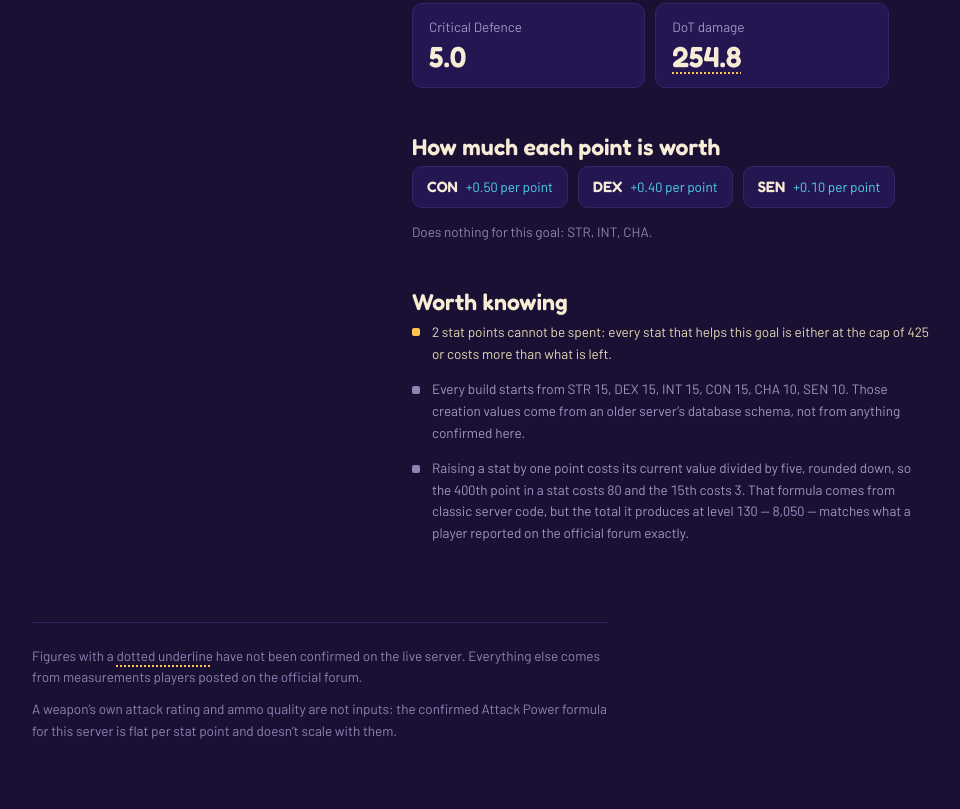
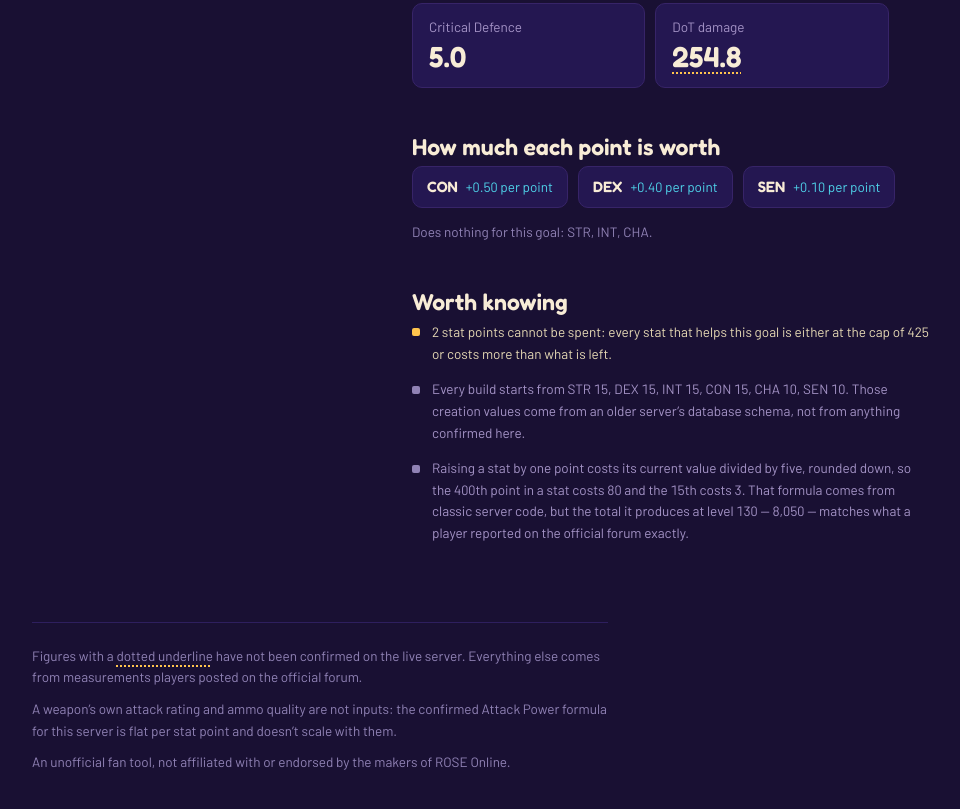
Before and after one commit to luizopiloto/rose_calc, a plain HTML site: page index.html in a window 1280 px wide. Shown: the part 1676-2485 px from the top of the page, without its empty margins (58-1018 px from the left). Drawn offline with Linux system fonts and the light colour scheme.

Commit message:
Add MIT licence, third-party notices and the OFL font texts
MIT for the code, matching the mdi project and the bundled jQuery. LICENSE is
verbatim MIT with nothing appended, so GitHub's licence detection still
matches it; the scope lives in README.md and THIRD-PARTY-NOTICES.md instead.

Two carve-outs, both documented:

- The mole logo, favicon and preview card are original artwork, held back from
  the MIT grant. Fork the code, swap the branding.
- Fredoka and Barlow are redistributed as subset .woff2 files with no licence
  text, which the SIL OFL 1.1 does not allow. Its text and both copyright
  notices now sit beside the fonts in assets/fonts/OFL.txt. Neither font
  declares a Reserved Font Name, so the subsets keep their original names.

Also adds the usual unaffiliated-fan-tool line to the page footer, since the
tool names the game in its title.

Co-Authored-By: Claude Opus 5 <noreply@anthropic.com>
Claude-Session: https://claude.ai/code/session_01Dp7ktYJsAYVN4z3XJvz2uF

```diff
--- a/index.html
+++ b/index.html
@@ -179,6 +179,10 @@
       Attack Power formula for this server is flat per stat point and doesn’t
       scale with them.
     </p>
+    <p>
+      An unofficial fan tool, not affiliated with or endorsed by the makers of
+      ROSE Online.
+    </p>
   </footer>
 
 </div>
```
Also changed, not shown: assets/fonts/OFL.txt (added), 2 other files.
